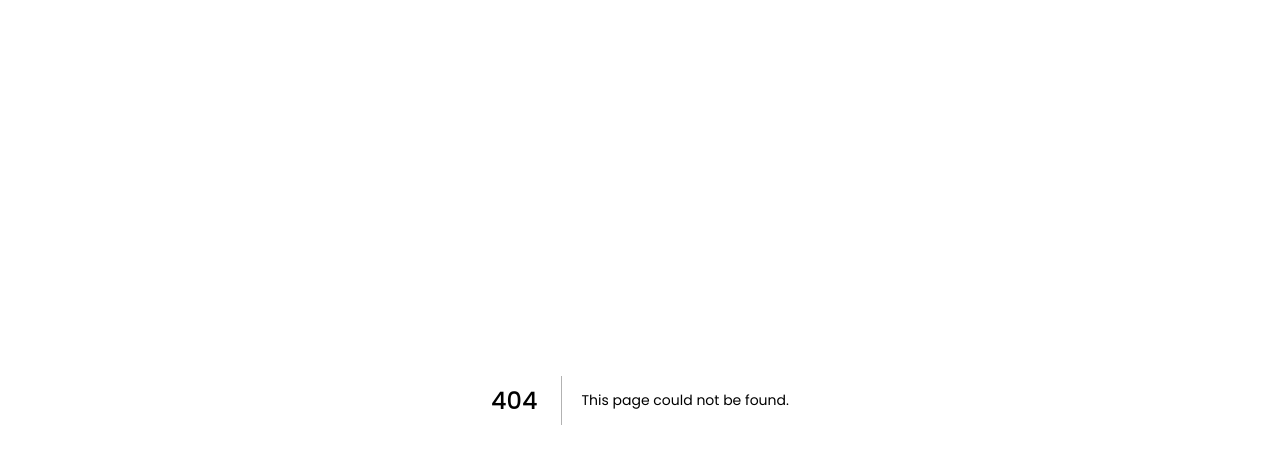
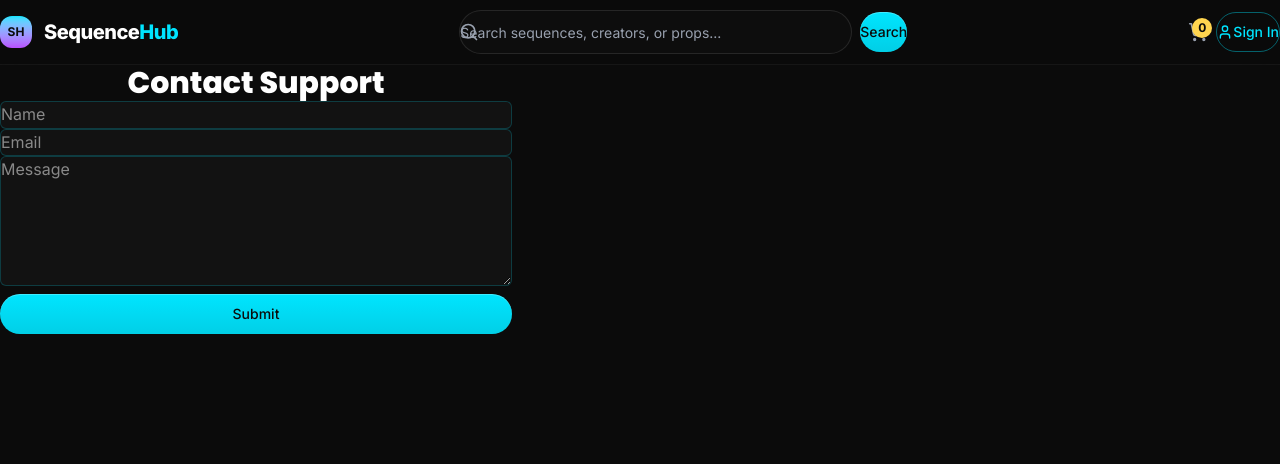
Before and after one commit to seancope357/SequenceHUB_V1, a Next.js app: page /support in a window 1280 px wide. Before the commit this address had no page. Shown: the top 464 px of the page. Built offline with nearby package versions, Linux system fonts and the light colour scheme.

Commit message:
Add support contact page and onboarding docs

```diff
--- a/eslint.config.mjs
+++ b/eslint.config.mjs
@@ -18,6 +18,7 @@ const eslintConfig = [
       "out/**",
       "build/**",
       "next-env.d.ts",
+      "src/app/marketplace/page.tsx",
     ],
   },
 ];
--- /dev/null
+++ b/src/app/support/page.tsx
@@ -0,0 +1,15 @@
+import Layout from '@/components/layout/Layout'
+import SupportForm from '@/components/support/SupportForm'
+
+export default function SupportPage() {
+  return (
+    <Layout>
+      <div className="max-w-lg mx-auto py-10 px-4">
+        <h1 className="text-3xl font-heading font-bold mb-6 text-center">
+          Contact Support
+        </h1>
+        <SupportForm />
+      </div>
+    </Layout>
+  )
+}
--- /dev/null
+++ b/src/components/support/SupportForm.tsx
@@ -0,0 +1,48 @@
+'use client'
+
+import React from 'react'
+import { useForm } from 'react-hook-form'
+import Button from '@/components/ui/Button'
+
+interface FormData {
+  name: string
+  email: string
+  message: string
+}
+
+export default function SupportForm() {
+  const { register, handleSubmit, formState } = useForm<FormData>()
+
+  const onSubmit = async (data: FormData) => {
+    // TODO: integrate with backend/ticketing system
+    console.log('Support request', data)
+  }
+
+  return (
+    <form onSubmit={handleSubmit(onSubmit)} className="space-y-4">
+      <input
+        {...register('name', { required: true })}
+        placeholder="Name"
+        className="w-full px-4 py-2 rounded-md bg-surface border border-primary/20"
+      />
+      <input
+        type="email"
+        {...register('email', { required: true })}
+        placeholder="Email"
+        className="w-full px-4 py-2 rounded-md bg-surface border border-primary/20"
+      />
+      <textarea
+        {...register('message', { required: true })}
+        placeholder="Message"
+        rows={5}
+        className="w-full px-4 py-2 rounded-md bg-surface border border-primary/20"
+      />
+      <Button type="submit" disabled={formState.isSubmitting} className="w-full">
+        Submit
+      </Button>
+      {formState.isSubmitSuccessful && (
+        <p className="text-sm text-secondary">Thank you! We will be in touch soon.</p>
+      )}
+    </form>
+  )
+}
```
Also changed, not shown: 4 other files (tests, documents, lock files or other folders).
